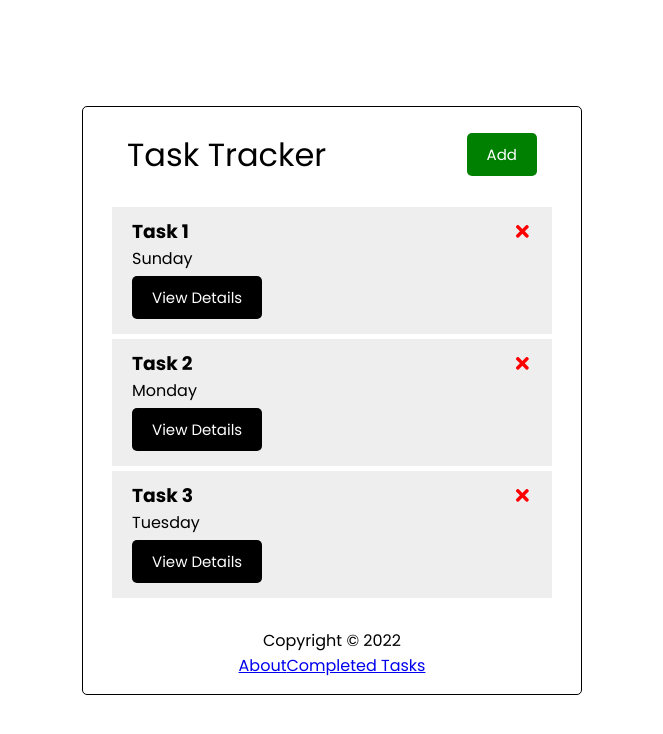
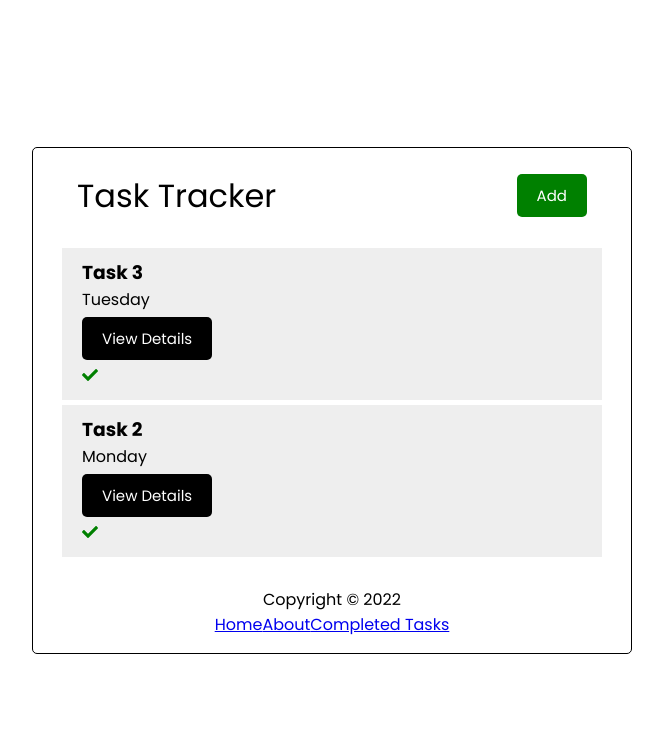
Before and after one commit to elmerdotdev/react-task-tracker, a React (Create React App) app: page / in a window 1280 px wide. Shown: the top 734 px of the page, without its empty margins (308-971 px from the left). Built offline with nearby package versions, Linux system fonts and the light colour scheme; data requests are answered from the project's data file.

Commit message:
new updates

```diff
--- a/db.json
+++ b/db.json
@@ -1,25 +1,25 @@
 {
   "tasks": [
     {
-      "text": "Task 1",
-      "day": "Sunday",
+      "text": "Task 3",
+      "day": "Tuesday",
       "reminder": false,
-      "completed": true,
-      "id": 1
+      "completed": false,
+      "id": 3
     },
     {
       "text": "Task 2",
       "day": "Monday",
       "reminder": false,
       "completed": false,
-      "id": 2
+      "id": 4
     },
     {
-      "text": "Task 3",
-      "day": "Tuesday",
+      "text": "Task 4",
+      "day": "Wednesday",
       "reminder": false,
-      "completed": false,
-      "id": 3
+      "completed": true,
+      "id": 5
     }
   ]
 }
--- a/src/App.js
+++ b/src/App.js
@@ -14,20 +14,13 @@ function App() {
 
     useEffect(() => {
         const getTasks = async () => {
-            const tasksFromServer = await fetchTasks()
-            setTasks(tasksFromServer)
+            const res = await fetch('http://localhost:5000/tasks?completed=false')
+            const data = await res.json()
+            setTasks(data)
         }
 
         getTasks()
     }, [])
-
-    // Fetch Tasks
-    const fetchTasks = async () => {
-        const res = await fetch('http://localhost:5000/tasks')
-        const data = await res.json()
-
-        return data
-    }
 
     // Fetch Task
     const fetchTask = async (id) => {
@@ -50,16 +43,18 @@ function App() {
         const data = await res.json()
 
         setTasks([...tasks, data])
-
-        // const id = Math.floor(Math.random() * 10000) + 1
-        // const newTask = { id, ...task }
-        // setTasks([...tasks, newTask])
     }
 
-    // Delete Task
-    const deleteTask = async (id) => {
+    // Complete Task
+    const completeTask = async (id) => {
+        const taskToComplete = await fetchTask(id)
+        const updTask = { ...taskToComplete, completed: true }
         await fetch(`http://localhost:5000/tasks/${id}`, {
-            method: 'DELETE'
+            method: 'PUT',
+            headers: {
+                'Content-type': 'application/json'
+            },
+            body: JSON.stringify(updTask)
         })
 
         setTasks(tasks.filter((task) => task.id !== id))
@@ -97,7 +92,7 @@ function App() {
                         <>
                             {showAddTask && <AddTask onAdd={addTask} />}
                             {tasks.length > 0 ? (
-                                <Tasks tasks={tasks} onDelete={deleteTask} onToggle={toggleReminder} />
+                                <Tasks tasks={tasks} onComplete={completeTask} onToggle={toggleReminder} />
                             ) : (
                                 'No Tasks To Show'
                             )}
--- a/src/components/AddTask.js
+++ b/src/components/AddTask.js
@@ -4,20 +4,22 @@ const AddTask = ({ onAdd }) => {
     const [text, setText] = useState('')
     const [day, setDay] = useState('')
     const [reminder, setReminder] = useState(false)
+    const [completed, setCompleted] = useState(false)
 
     const onSubmit = (e) => {
         e.preventDefault()
 
         if (!text) {
-            alert('Please ad a task')
+            alert('Please add a task')
             return
         }
 
-        onAdd({ text, day, reminder })
+        onAdd({ text, day, reminder, completed })
 
         setText('')
         setDay('')
         setReminder(false)
+        setCompleted(false)
     }
 
     return (
--- a/src/components/CompletedTasks.js
+++ b/src/components/CompletedTasks.js
@@ -22,6 +22,31 @@ const CompletedTasks = () => {
     fetchTasks()
   })
 
+
+
+  // Fetch Task
+  const fetchTask = async (id) => {
+    const res = await fetch(`http://localhost:5000/tasks/${id}`)
+    const data = await res.json()
+
+    return data
+  }
+
+  // Restore Task
+  const restoreTask = async (id) => {
+    const taskToRestore = await fetchTask(id)
+    const updTask = { ...taskToRestore, completed: false }
+    await fetch(`http://localhost:5000/tasks/${id}`, {
+        method: 'PUT',
+        headers: {
+            'Content-type': 'application/json'
+        },
+        body: JSON.stringify(updTask)
+    })
+
+    setTasks(tasks.filter((task) => task.id !== id))
+  }
+
   // Delete Task
   const deleteTask = async (id) => {
     await fetch(`http://localhost:5000/tasks/${id}`, {
@@ -34,7 +59,7 @@ const CompletedTasks = () => {
   return (
     <>
       <h2>Completed Tasks</h2>
-      <Tasks tasks={tasks} onDelete={deleteTask} />
+      <Tasks tasks={tasks} onDelete={deleteTask} onRestore={restoreTask} />
     </>
   )
 }
--- a/src/components/Footer.js
+++ b/src/components/Footer.js
@@ -1,11 +1,27 @@
+import { useState, useEffect } from 'react'
 import { Link } from 'react-router-dom'
 
 const Footer = () => {
+  const [tasks, setTasks] = useState([])
+
+  useEffect(() => {
+    const getTasks = async () => {
+      const res = await fetch('http://localhost:5000/tasks?completed=true')
+      const data = await res.json()
+      setTasks(data)
+    }
+
+    getTasks()
+  })
+
   return (
     <footer>
         <p>Copyright &copy; 2022</p>
+        <Link to="/">Home</Link>
         <Link to="/about">About</Link>
-        <Link to="/completed">Completed Tasks</Link>
+        {tasks.length > 0 ? (
+          <Link to="/completed">Completed Tasks</Link>
+        ):(null)}
     </footer>
   )
 }
--- a/src/components/Task.js
+++ b/src/components/Task.js
@@ -1,14 +1,22 @@
-import { FaTimes } from 'react-icons/fa'
+import { FaTimes, FaCheck, FaArrowCircleLeft } from 'react-icons/fa'
 import { Link } from 'react-router-dom'
 
-const Task = ({ task, onDelete, onToggle }) => {
+const Task = ({ task, onDelete, onToggle, onComplete, onRestore }) => {
     return (
         <div className={`task ${task.reminder ? 'reminder' : ''}`} onDoubleClick={() => onToggle(task.id)}>
-            <h3>
-                {task.text} <FaTimes style={{ color: 'red', cursor: 'pointer' }} onClick={() => onDelete(task.id)} />
-            </h3>
-            <p>{task.day}</p>
-            <p><Link to={`/task/${task.id}`} className="btn">View Details</Link></p>
+            <div>
+                <h3>
+                    {task.text}
+                </h3>
+                <p>{task.day}</p>
+                <p><Link to={`/task/${task.id}`} className="btn">View Details</Link></p>
+            </div>
+
+            <div>
+                {onDelete ? (<FaTimes style={{ color: 'red', cursor: 'pointer' }} onClick={() => onDelete(task.id)} />) : (null)}
+                {onComplete ? (<FaCheck style={{ color: 'green', cursor: 'pointer' }} onClick={() => onComplete(task.id)} />) : (null)}
+                {onRestore ? (<FaArrowCircleLeft style={{ color: 'blue', cursor: 'pointer' }} onClick={() => onRestore(task.id)} />) : (null)}
+            </div>
         </div>
     )
 }
--- a/src/components/Tasks.js
+++ b/src/components/Tasks.js
@@ -1,10 +1,10 @@
 import Task from './Task'
 
-const Tasks = ({ tasks, onDelete, onToggle }) => {
+const Tasks = ({ tasks, onDelete, onToggle, onComplete, onRestore }) => {
     return (
         <>
             {tasks.map((task) => (
-                <Task key={task.id} task={task} onDelete={onDelete} onToggle={onToggle} />
+                <Task key={task.id} task={task} onDelete={onDelete} onToggle={onToggle} onComplete={onComplete} onRestore={onRestore} />
             ))}
         </>
     )
--- a/src/index.css
+++ b/src/index.css
@@ -40,7 +40,7 @@ body {
 }
 
 .container {
-  width: 500px;
+  width: 600px;
   max-width: 100%;
   margin: 1px auto;
   overflow: auto;
```
